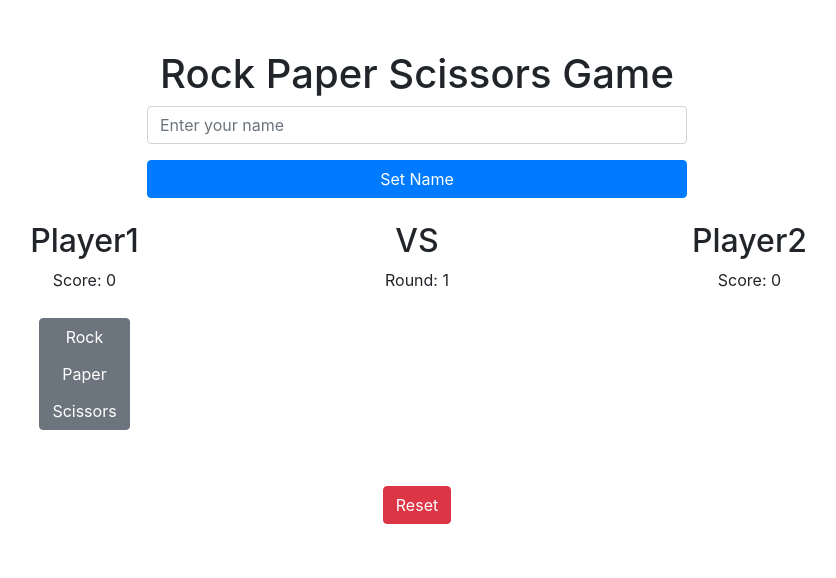
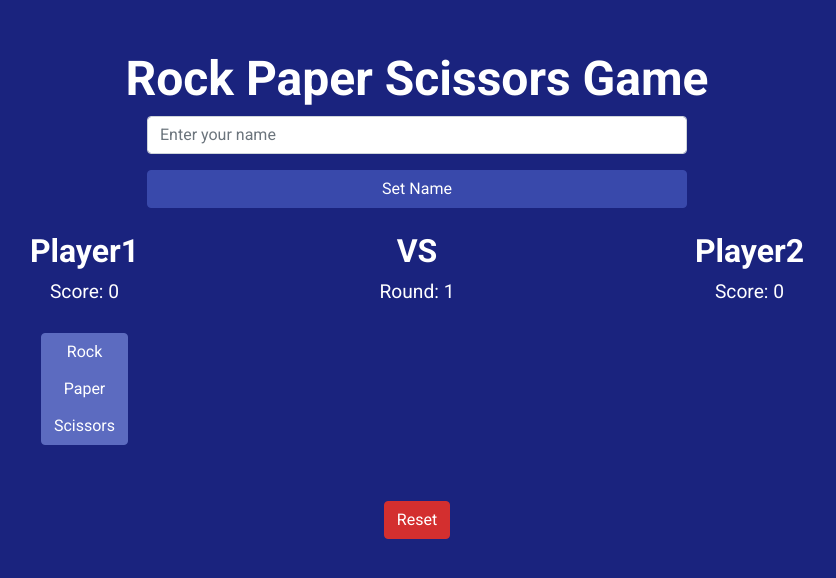
Before and after one commit to FishyBoi72/fullstack-102, a plain HTML site: page Rock, Paper, Scissors!/index.html in a window 1280 px wide. Shown: the whole page, without its empty margins (223-1059 px from the left). Drawn offline with nearby package versions, Linux system fonts and the light colour scheme.

Commit message:
added styles and made everything look nice

```diff
--- a/Rock, Paper, Scissors!/game.js
+++ b/Rock, Paper, Scissors!/game.js
@@ -44,9 +44,9 @@ function playRound(player1Hand, player2) {
     // Decides winner based on which hand is played
     let winner = null;
     if (
-        (hand1 === 'rock' && hand2 === 'scissors') ||
-        (hand1 === 'scissors' && hand2 === 'paper') ||
-        (hand1 === 'paper' && hand2 === 'rock')
+        (hand1 === 'Rock' && hand2 === 'Scissors') ||
+        (hand1 === 'Scissors' && hand2 === 'Paper') ||
+        (hand1 === 'Paper' && hand2 === 'Rock')
     ) {
         winner = player1;
     } else {
--- a/Rock, Paper, Scissors!/index.html
+++ b/Rock, Paper, Scissors!/index.html
@@ -5,22 +5,8 @@
     <meta name="viewport" content="width=device-width, initial-scale=1.0">
     <title>Rock Paper Scissors Game</title>
     <link href="https://stackpath.bootstrapcdn.com/bootstrap/4.5.2/css/bootstrap.min.css" rel="stylesheet">
-    <link rel="stylesheet" href="styles.css"></link>
-    <style>
-        .container {
-            margin-top: 50px;
-        }
-        .hand {
-            font-size: 2em;
-            margin-top: 10px;
-        }
-        .btn-group-vertical {
-            margin-top: 10px;
-        }
-        .score-board, .rounds {
-            margin-top: 20px;
-        }
-    </style>
+    <link href="https://fonts.googleapis.com/css2?family=Roboto:wght@400;700&display=swap" rel="stylesheet">
+    <link rel="stylesheet" href="styles.css">
 </head>
 <body>
     <div class="container text-center">
--- a/Rock, Paper, Scissors!/styles.css
+++ b/Rock, Paper, Scissors!/styles.css
@@ -0,0 +1,74 @@
+body {
+    background-color: #1a237e;
+    color: white;
+    font-family: 'Roboto', sans-serif;
+}
+
+.container {
+    margin-top: 50px;
+}
+
+h1 {
+    font-size: 3em;
+    font-weight: 700;
+}
+
+h2 {
+    font-size: 2em;
+    font-weight: 700;
+}
+
+p, button {
+    font-size: 1.2em;
+}
+
+.btn-primary {
+    background-color: #3949ab;
+    border-color: #3949ab;
+}
+
+.btn-primary:hover {
+    background-color: #303f9f;
+    border-color: #303f9f;
+}
+
+.btn-secondary {
+    background-color: #5c6bc0;
+    border-color: #5c6bc0;
+}
+
+.btn-secondary:hover {
+    background-color: #3f51b5;
+    border-color: #3f51b5;
+}
+
+.btn-danger {
+    background-color: #d32f2f;
+    border-color: #d32f2f;
+}
+
+.btn-danger:hover {
+    background-color: #c62828;
+    border-color: #c62828;
+}
+
+.hand {
+    font-size: 2em;
+    margin-top: 10px;
+}
+
+.btn-group-vertical {
+    margin-top: 10px;
+}
+
+.score-board, .rounds {
+    margin-top: 20px;
+}
+
+input::placeholder {
+    color: #ccc;
+}
+
+input {
+    color: #000;
+}
```
